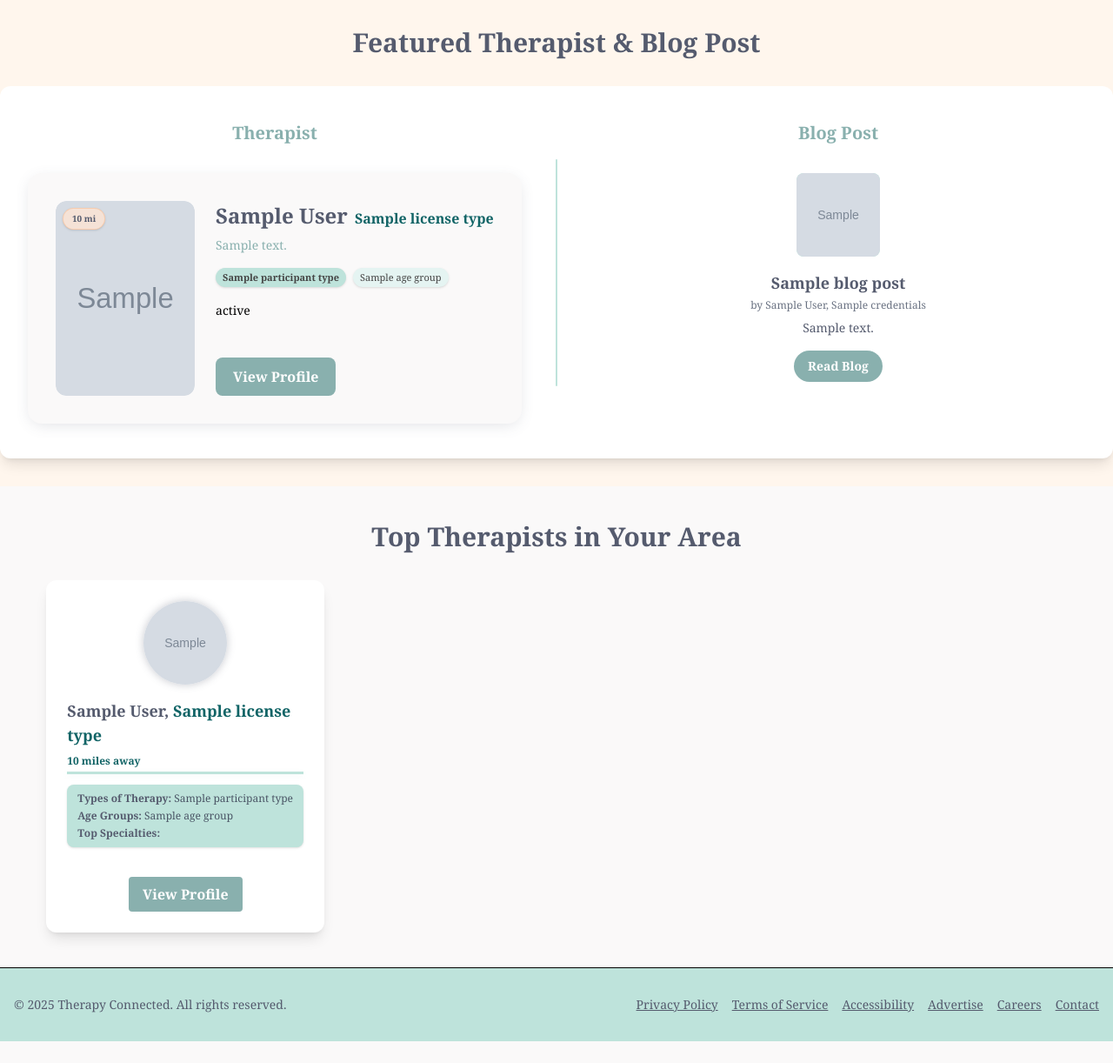
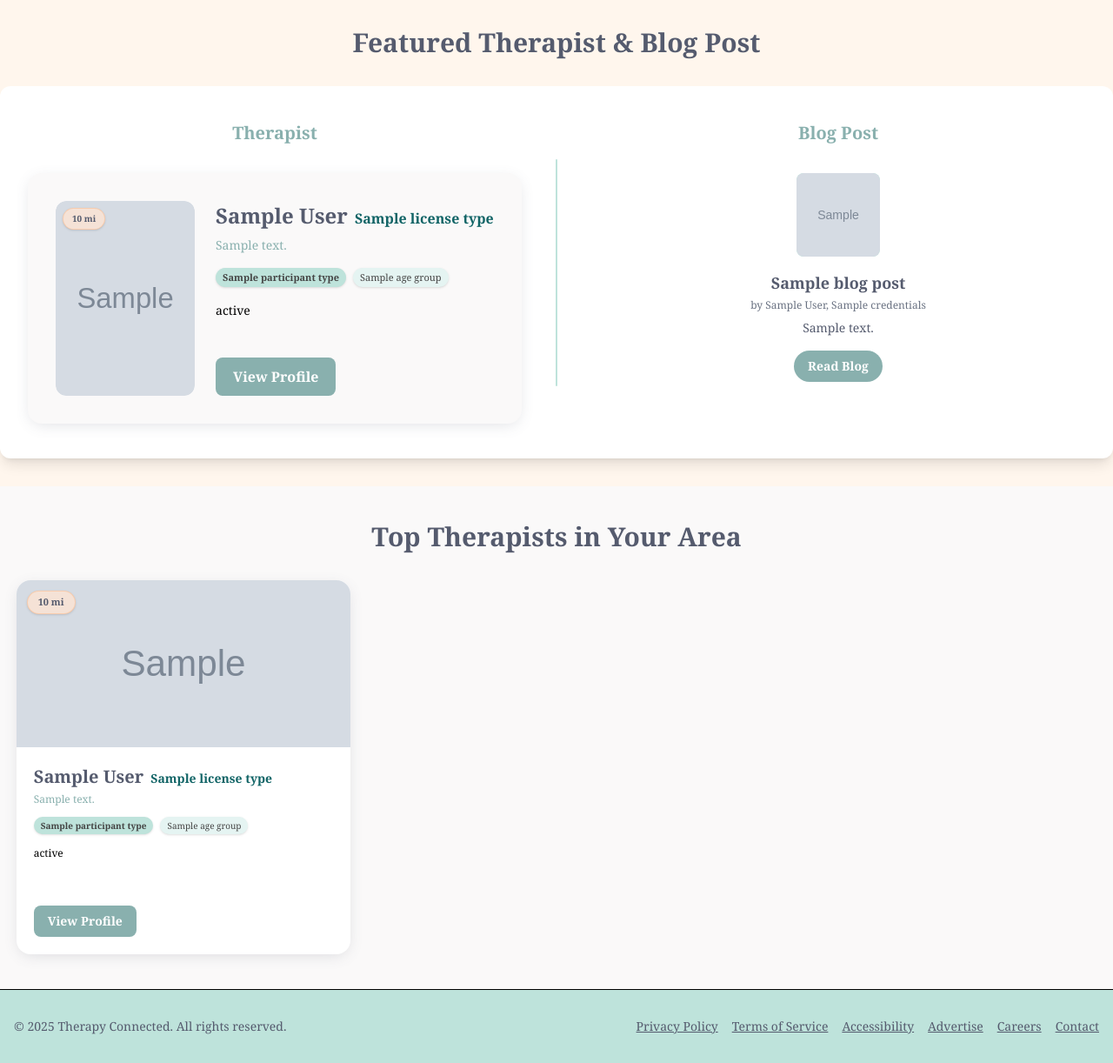
Before and after one commit to TherapyConnectedAdmin/therapy_connected, a Django app: template templates/home.html in a window 1280 px wide. Shown: the part 399-1621 px from the top of the page at 87% size. Before the commit the page ends 1596 px from the top, so only its background shows below. Run offline with Django 5.2, Linux system fonts and the light colour scheme; the template is opened without the code that fills it: most values are stand-ins (such as "Sample title", 1, 10 or a date in 2020); grey boxes marked "Sample" are stand-in pictures; style sheets or scripts are compiled from the project's sources; some libraries are stand-ins or nearby versions.

Commit message:
Restyle top therapists section to match new therapist card design

```diff
--- a/templates/partials/top_therapists_section.html
+++ b/templates/partials/top_therapists_section.html
@@ -4,57 +4,65 @@
 <section x-data="{ showProfileModal: false, therapist: {} }" class="py-10 w-full" style="background-color: #FAF9F9;">
   <div class="max-w-7xl mx-auto px-4">
     <h2 class="text-2xl sm:text-3xl font-bold mb-8 text-center" style="color: #555B6E;">Top Therapists in Your Area</h2>
-    <div class="grid sm:grid-cols-2 md:grid-cols-3 lg:grid-cols-3 xl:grid-cols-3 gap-8 justify-items-center">
+    <div class="grid sm:grid-cols-2 md:grid-cols-3 lg:grid-cols-3 xl:grid-cols-3 gap-10 justify-items-center">
       {% for therapist in therapists %}
-      <div class="bg-white rounded-xl shadow-lg p-6 flex flex-col items-center w-full max-w-xs h-full" style="min-height: 370px;">
+      <div class="relative w-full max-w-sm rounded-2xl shadow-lg bg-white overflow-hidden flex flex-col" style="box-shadow:0 4px 18px -4px #555B6E33; min-height:430px;">
+        <!-- Image -->
+        <div class="relative w-full h-48 overflow-hidden">
           {% if therapist.profile_photo %}
-          <img src="{{ therapist.profile_photo.url }}" alt="{{ therapist.first_name }} {{ therapist.last_name }}" class="w-24 h-24 rounded-full object-cover shadow mb-4" style="box-shadow: 0 0 8px 1px #555B6E44;" />
+            <img src="{{ therapist.profile_photo.url }}" alt="{{ therapist.first_name }} {{ therapist.last_name }}" class="w-full h-full object-cover object-center" />
           {% else %}
-          <img src="https://randomuser.me/api/portraits/lego/1.jpg" alt="{{ therapist.first_name }} {{ therapist.last_name }}" class="w-24 h-24 rounded-full object-cover shadow mb-4" style="box-shadow: 0 0 8px 1px #555B6E44;" />
+            <img src="https://randomuser.me/api/portraits/lego/1.jpg" alt="Therapist" class="w-full h-full object-cover object-center" />
           {% endif %}
-        <div class="font-semibold text-lg mb-1" style="color: #555B6E;">
-          {{ therapist.first_name }} {{ therapist.last_name }}{% if therapist.license_type %}, <span class="font-bold" style="color: #116466;">{{ therapist.license_type.name }}</span>{% endif %}
+          {% if therapist.distance is not None %}
+            <span class="absolute top-3 left-3 bg-[#F5E2D6] text-[#555B6E] px-3 py-1 rounded-full text-[11px] font-semibold shadow-sm border border-[#FF9950]/30">{{ therapist.distance }} mi</span>
+          {% endif %}
         </div>
+        <!-- Body -->
+        <div class="flex-1 flex flex-col p-5 gap-3">
+          <div>
+            <h3 class="text-xl font-extrabold flex flex-wrap items-baseline gap-x-2 leading-snug text-[#555B6E]">
+              <span>{{ therapist.first_name }} {{ therapist.last_name }}</span>
+              {% if therapist.license_type %}<span class="text-sm font-semibold text-[#116466]">{{ therapist.license_type.name }}</span>{% endif %}
+            </h3>
             {% with primary=therapist.locations.all|get_primary_location %}
               {% if primary and primary.practice_name %}
-            <div class="text-sm font-semibold mb-0.5" style="color: #555B6E;">{{ primary.practice_name }}</div>
+                <div class="text-sm font-semibold mt-0.5 text-[#555B6E]">{{ primary.practice_name }}</div>
               {% endif %}
-          <div class="text-xs text-gray-500 mb-1">
+              <div class="text-xs opacity-80 text-[#555B6E]">
                 {% if primary %}{{ primary.city }}, {{ primary.state }}{% endif %}
               </div>
-          {% if therapist.distance is not None %}
-            <div class="text-xs font-semibold mb-1 text-[#116466] text-left w-full">{{ therapist.distance }} miles away</div>
-          {% endif %}
             {% endwith %}
-        <hr class="w-full border-t border-2" style="border-color: #BEE3DB; box-shadow: 0 2px 6px 0 #BEE3DB33;" />
-        <div style="height: 0.75rem;"></div>
-        <div class="w-full flex justify-center mb-2">
-          <div class="px-3 py-2 rounded-lg shadow-sm w-full max-w-[100%]" style="background-color: #BEE3DB;">
-            <div class="text-xs text-gray-600 mb-1 w-full text-left">
-              {% if therapist.participant_types.all %}
-                <span class="font-semibold" style="color: #555B6E;">Types of Therapy:</span>
-                {% for pt in therapist.participant_types.all %}{{ pt.name }}{% if not forloop.last %}, {% endif %}{% endfor %}
+            {% if therapist.credentials_note %}
+              <div class="mt-1 text-xs font-medium text-[#89B0AE]">{{ therapist.credentials_note|truncatechars:120 }}</div>
             {% endif %}
           </div>
-            <div class="text-xs text-gray-600 mb-1 w-full text-left">
-              {% if therapist.age_groups.all %}
-                <span class="font-semibold" style="color: #555B6E;">Age Groups:</span>
-                {% for ag in therapist.age_groups.all %}{{ ag.name }}{% if not forloop.last %}, {% endif %}{% endfor %}
+          <!-- Chips -->
+          <div class="flex flex-wrap gap-2 text-[10px] leading-tight">
+            {% for pt in therapist.participant_types.all %}
+              <span class="px-2 py-1 rounded-full bg-[#BEE3DB] text-[#444] font-semibold shadow-sm">{{ pt.name }}</span>
+            {% endfor %}
+            {% for ag in therapist.age_groups.all %}
+              <span class="px-2 py-1 rounded-full bg-[#E5F4F2] text-[#444] font-medium shadow-sm">{{ ag.name }}</span>
+            {% endfor %}
+            {% for s in therapist.specialties.all %}{% if s.is_top_specialty and s.specialty %}
+              <span class="px-2 py-1 rounded-full bg-[#FFDDD0] text-[#444] font-medium shadow-sm">{{ s.specialty.name }}</span>
+            {% endif %}{% endfor %}
+          </div>
+          <!-- Intro snippet -->
+          {% if therapist.intro_statement %}
+            <div class="text-xs leading-relaxed max-h-16 overflow-hidden relative" style="mask-image:linear-gradient(to bottom,black 70%,transparent 100%);">
+              {{ therapist.intro_statement|truncatechars:160 }}
+            </div>
+          {% elif therapist.personal_statement_q1 %}
+            <div class="text-xs leading-relaxed max-h-16 overflow-hidden relative" style="mask-image:linear-gradient(to bottom,black 70%,transparent 100%);">
+              {{ therapist.personal_statement_q1|truncatechars:160 }}
+            </div>
           {% endif %}
-            </div>
-            <div class="text-xs text-gray-600 mb-0 w-full text-left">
-              <span class="font-semibold" style="color: #555B6E;">Top Specialties:</span>
-              {% for s in therapist.specialties.all %}{% if s.is_top_specialty and s.specialty %}{{ s.specialty.name }}{% if not forloop.last %}, {% endif %}{% endif %}{% endfor %}
-            </div>
-          </div>
-        </div>
-        <div class="flex-grow"></div>
-        <div style="padding-top:10px;"></div>
-        <div class="w-full flex justify-center">
+          <div class="mt-auto pt-1">
             <button
               type="button"
-            class="get-started-btn font-semibold rounded px-4 py-2 cursor-pointer bg-[#89B0AE] text-white hover:bg-[#555B6E]"
-            style="margin-top: 1rem;"
+              class="get-started-btn font-semibold rounded-lg px-4 py-2 cursor-pointer bg-[#116466] text-white hover:bg-[#0d4c4d] text-sm focus:outline-none focus:ring-2 focus:ring-offset-2 focus:ring-[#89B0AE] transition"
               @click="
                 fetch('/users/api/profile_click/', {
                   method: 'POST',
@@ -67,15 +75,17 @@
                   license_type: '{{ therapist.license_type.name|default:''|escapejs }}',
                   license_type_description: '{{ therapist.license_type.description|default:''|escapejs }}',
                   credentials: '{{ therapist.credentials_note|default:''|escapejs }}',
-                tagline: '{{ therapist.tagline|default:''|escapejs }}',
-                bio: '{{ therapist.short_bio|default:''|escapejs }}',
-                specialties: '{% for tag in therapist.practice_areas_tags.all %}{{ tag.name|escapejs }}{% if not forloop.last %}, {% endif %}{% endfor %}',
+                  tagline: '',
+                  bio: '{{ therapist.intro_statement|default:therapist.personal_statement_q1|default:''|escapejs }}',
+                  specialties: '{% for s in therapist.specialties.all %}{% if s.is_top_specialty and s.specialty %}{{ s.specialty.name|escapejs }}{% if not forloop.last %}, {% endif %}{% endif %}{% endfor %}',
                   personal_statement_q1: '{{ therapist.personal_statement_q1|default:''|escapejs }}',
                   personal_statement_q2: '{{ therapist.personal_statement_q2|default:''|escapejs }}',
                   personal_statement_q3: '{{ therapist.personal_statement_q3|default:''|escapejs }}',
                   gallery_images: [{% for img in therapist.gallery_images.all %}'{{ img.image.url|escapejs }}'{% if not forloop.last %}, {% endif %}{% endfor %}]
-              })"
+                });
+              "
             >View Profile</button>
+          </div>
         </div>
       </div>
       {% endfor %}
```
Lines whose indentation alone changed are shown as unchanged.
